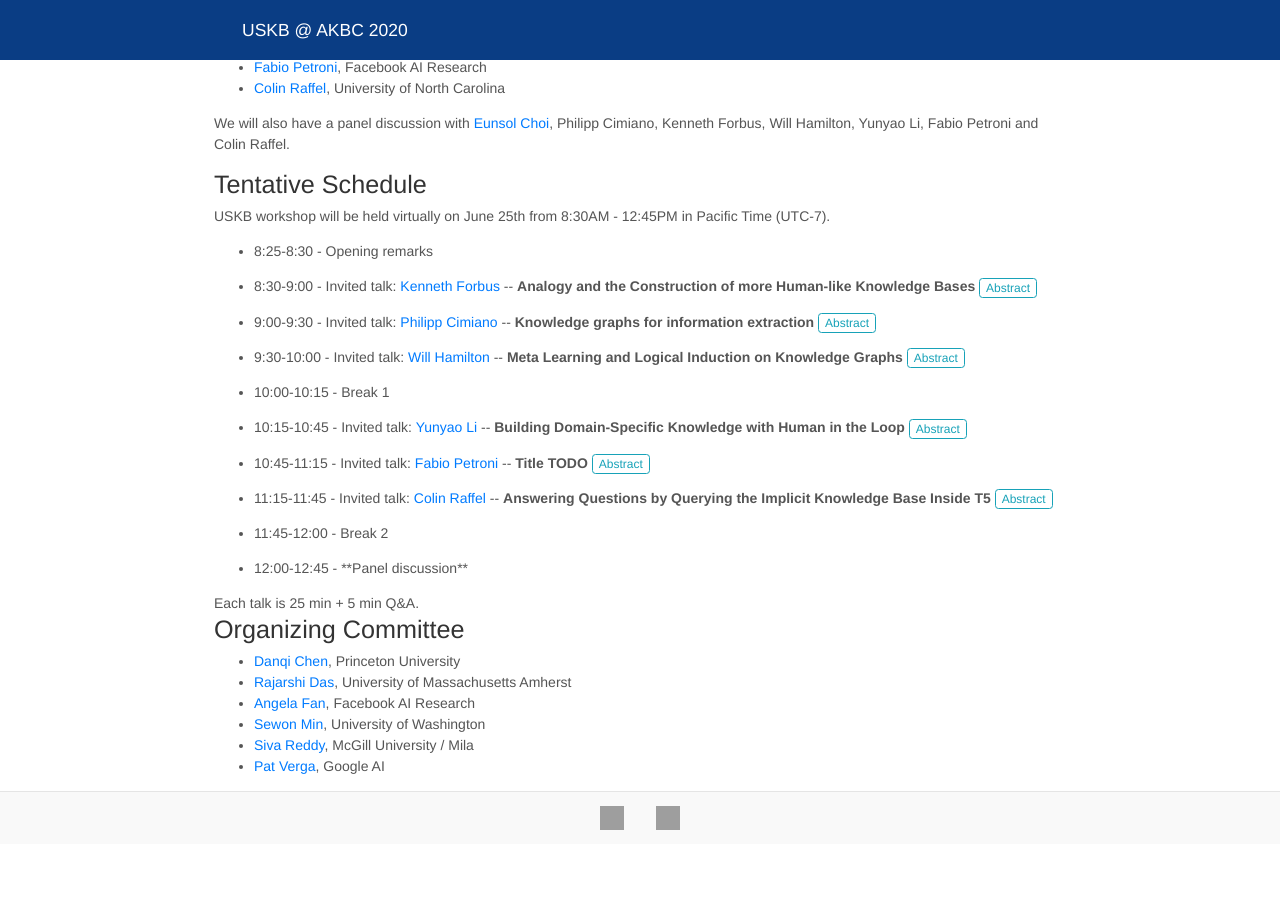
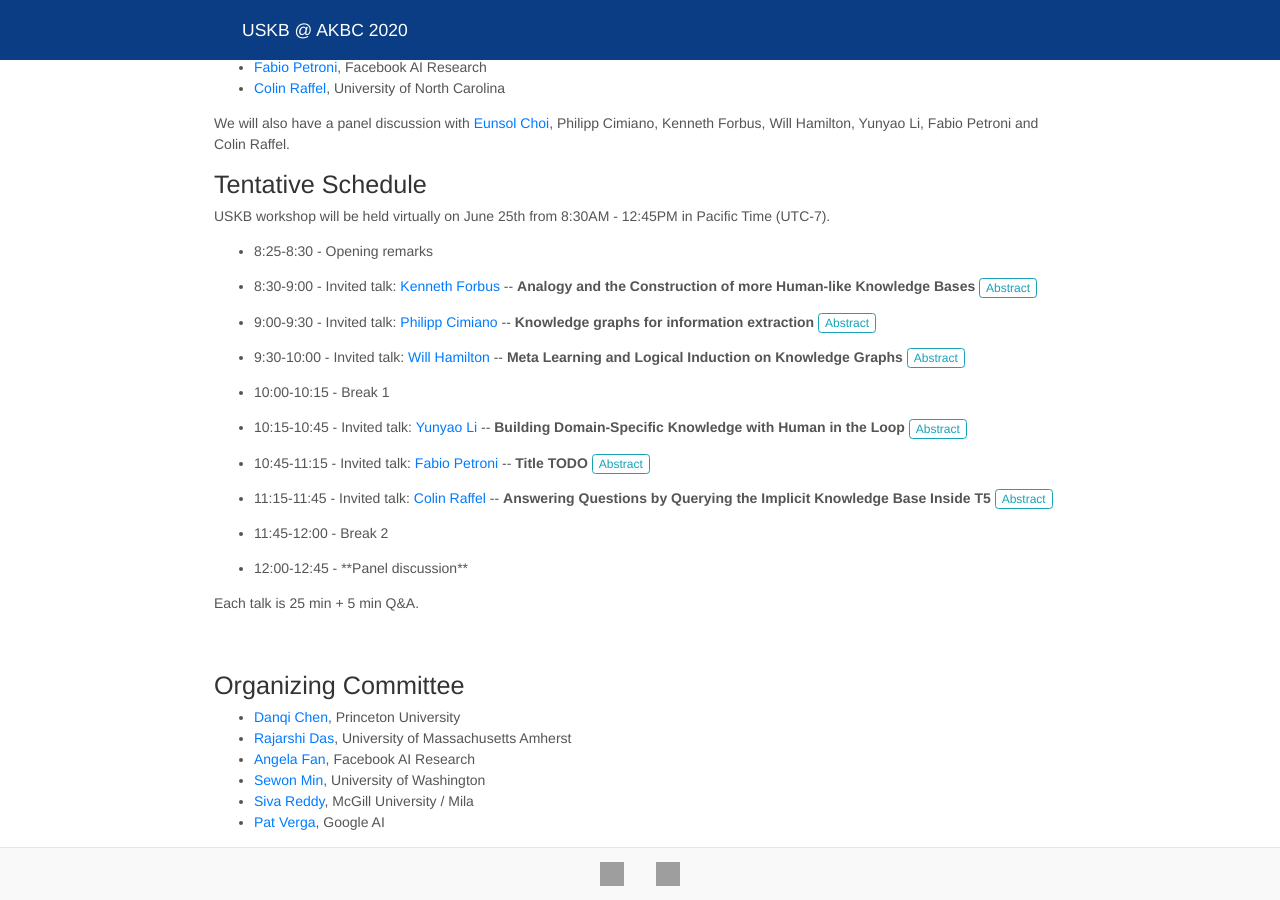
Before and after one commit to spa-nlp/spa-nlp.github.io, a Jekyll site: the page built from index.md, in a window 1280 px wide and 900 px high, scrolled down 808 px. Built offline with Jekyll 4.4.1, drawn with Linux system fonts in a browser that asks for light colours; nearby versions of some CDN libraries; before the commit the page ends 1652 px from its top, so only the background shows below that; grey boxes are pictures that could not be loaded.

Commit message:
update formatting

```diff
--- a/index.md
+++ b/index.md
@@ -87,8 +87,8 @@ USKB workshop will be held virtually on June 25th from 8:30AM - 12:45PM in Pacif
             12:00-12:45 - **Panel discussion**
         </li>
     </ul>
-    Each talk is 25 min + 5 min Q&A.
-    <br />
+    <p>Each talk is 25 min + 5 min Q&A.</p>
+    <br /><br />
 </div>
 
 
```
